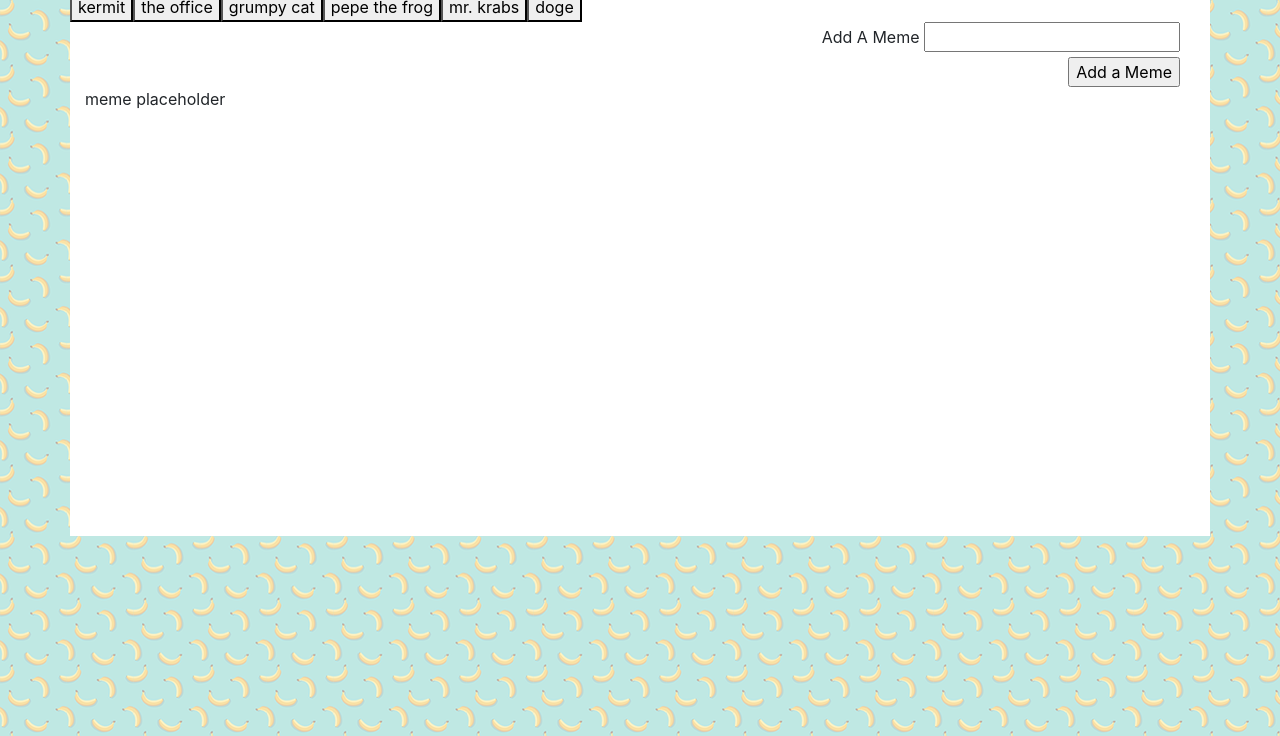
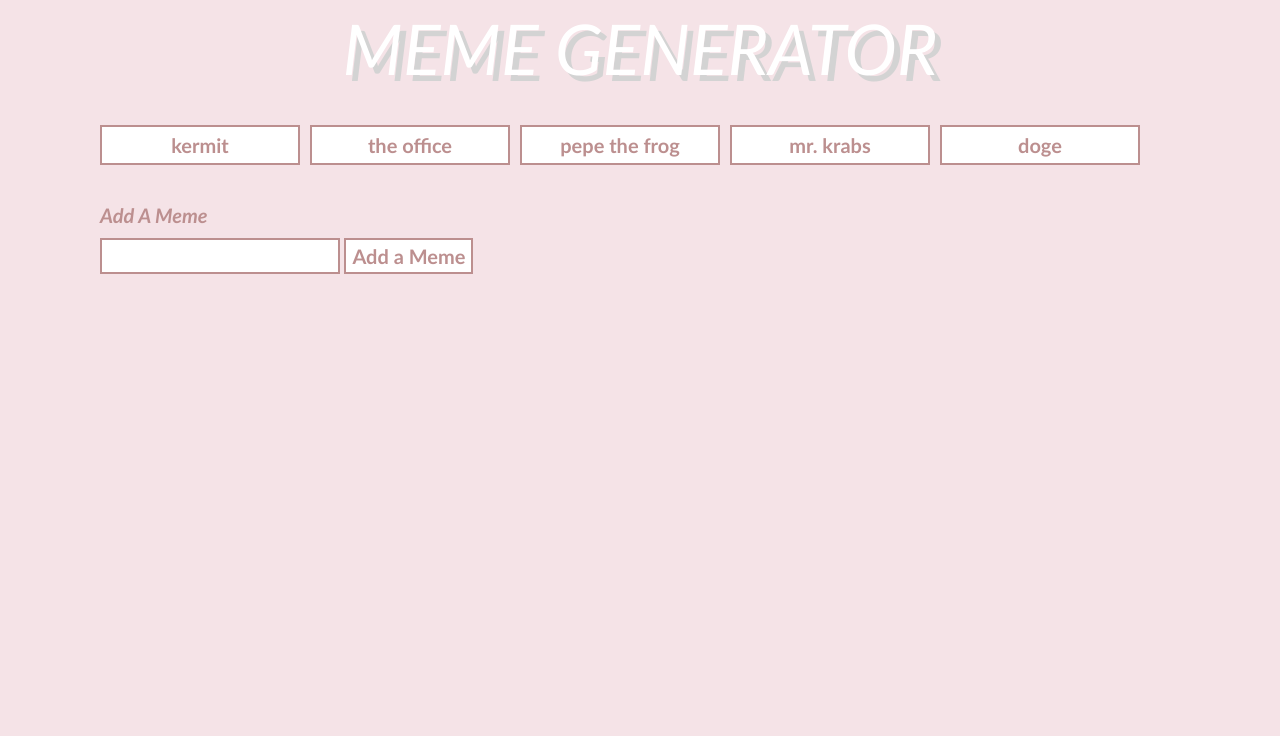
Before and after one commit to lgfahys/GifTastic, a plain HTML site: page index.html in a window 1280 px wide. Shown: the part 64-800 px from the top of the page. Drawn offline with nearby package versions, Linux system fonts and the light colour scheme.

Commit message:
added styles and formatting. a few bug fixes

```diff
--- a/assets/css/style.css
+++ b/assets/css/style.css
@@ -1,9 +1,75 @@
 body {
-    background-image: url("../images/bananas.png");
+    background-color: #f5e3e7;
+    font-family: 'Gill Sans', 'Gill Sans MT', Calibri, 'Trebuchet MS', sans-serif;
+}
+
+h1 {
+    color: white;
+    text-shadow: 6px 6px 0px lightgray;
+    font-style: italic;
+    font-size: 70px;
+    margin-bottom: 30px;
+}
+
+p {
+    color: rosybrown;
+    font-weight: bold;
+    font-style: italic;
+    text-align: left;
 }
 
 .container {
+    background: #f5e3e7;
+    margin-bottom: 30px;
+    margin-top: 30px;
+    padding: 40px;
+}
+
+.meme-btn {
+    color: rosybrown;
+    font-weight: bold;
     background: white;
-    margin-bottom: 0px;
-    height: 600px;
+    margin-bottom: 3px;
+    margin: 5px;
+    border: 2px solid rosybrown;
+    width: 200px;
+    height: 40px;
+    font-size: 20px;
 }
+
+#add-meme {
+    color: rosybrown;
+    font-weight: bold;
+    background: white;
+    border: 2px solid rosybrown;
+}
+
+#add-meme:hover, .meme-btn:hover {
+    color: white;
+    font-weight: bold;
+    background: rosybrown;
+    border: 2px solid rosybrown;
+    cursor: pointer;
+}
+
+#meme-input {
+    border: 2px solid rosybrown;
+}
+
+#meme-search {
+    align-content: left;
+    margin-left: -25px;
+    color: rosybrown;
+    font-weight: bold;
+    font-style: italic;
+    font-size: 20px;
+    margin-top: 30px;
+    margin-bottom: 30px;
+}
+
+img {
+    height: 150px;
+    width: 200px;
+    padding: 10px;
+    margin: 0 auto;
+}
--- a/assets/javascript/app.js
+++ b/assets/javascript/app.js
@@ -6,32 +6,31 @@
 
 // add form for user to add a new meme category
 
-$( document ).ready(function() {
-
+$(document).ready(function () {
     // creating a memes array to hold all meme categories
-var memes = ["kermit", "the office", "grumpy cat", "pepe the frog", "mr. krabs", "doge"];
+    var memes = ["kermit", "the office", "pepe the frog", "mr. krabs", "doge"];
 
     // creating a function
     function displayMemes() {
 
         var meme = $(this).attr("data-name");
-var queryURL = "https://api.giphy.com/v1/gifs/search?api_key=5WvKlaf4SS3q9eGvInak6z3LoqlHOkgN&q=memes" + meme + "&limit=10";
+        var queryURL = "https://api.giphy.com/v1/gifs/search?api_key=5WvKlaf4SS3q9eGvInak6z3LoqlHOkgN&q=memes+" + meme + "&limit=10";
 
         $.ajax({
             url: queryURL,
             method: "GET"
 
         }).then(function (response) {
-
+            // emptying the memes div each time user clicks a meme button
+            $("#memes").empty();
             // looping through 10 gifs and appending them to the memes div
             for (var i = 0; i < 10; i++) {
-    console.log(response.data[i].rating);
                 var rating = response.data[i].rating;
                 var ratingDisplay = $("<p>").text("Rating: " + rating);
-    $("#memes").append(ratingDisplay);
-    var gifURL = response.data[i].images.original_still.url;
+                $("#memes").prepend(ratingDisplay);
+                var gifURL = response.data[i].images.original.url;
                 var gif = $("<img>").attr("src", gifURL);
-    $("#memes").append(gif);
+                $("#memes").prepend(gif);
             }
         });
     }
@@ -56,6 +55,7 @@ function addButtons() {
 
     $(document).on("click", ".meme-btn", displayMemes);
 
+
     addButtons();
 
 });
--- a/index.html
+++ b/index.html
@@ -19,7 +19,9 @@
         <div class="row">
             <div class="col 12">
                 <h1>
-                    Memes!!!
+                    <center>
+                        MEME GENERATOR
+                    </center>
                 </h1>
             </div>
         </div>
@@ -28,18 +30,15 @@
             </div>
         </div>
         <div class="col 4">
-            <div class="text-right">
-                <form id="meme-search">
-                    <label for="meme-input">Add A Meme</label>
-                    <input type="text" id="meme-input">
-                    <br>
-                    <input id="add-meme" type="submit" value="Add a Meme">
-                </form>
-            </div>
+            <form id="meme-search">
+                <label for="meme-input">Add A Meme</label>
+                <br>
+                <input type="text" id="meme-input">
+                <input id="add-meme" type="submit" value="Add a Meme">
+            </form>
         </div>
         <div class="row" id="memes">
             <div class="col 12">
-                meme placeholder
             </div>
         </div>
     </div>
```
Also changed, not shown: assets/images/bananas.png (deleted), assets/images/memphis-colorful.png (deleted). Lines whose indentation alone changed are shown as unchanged.
